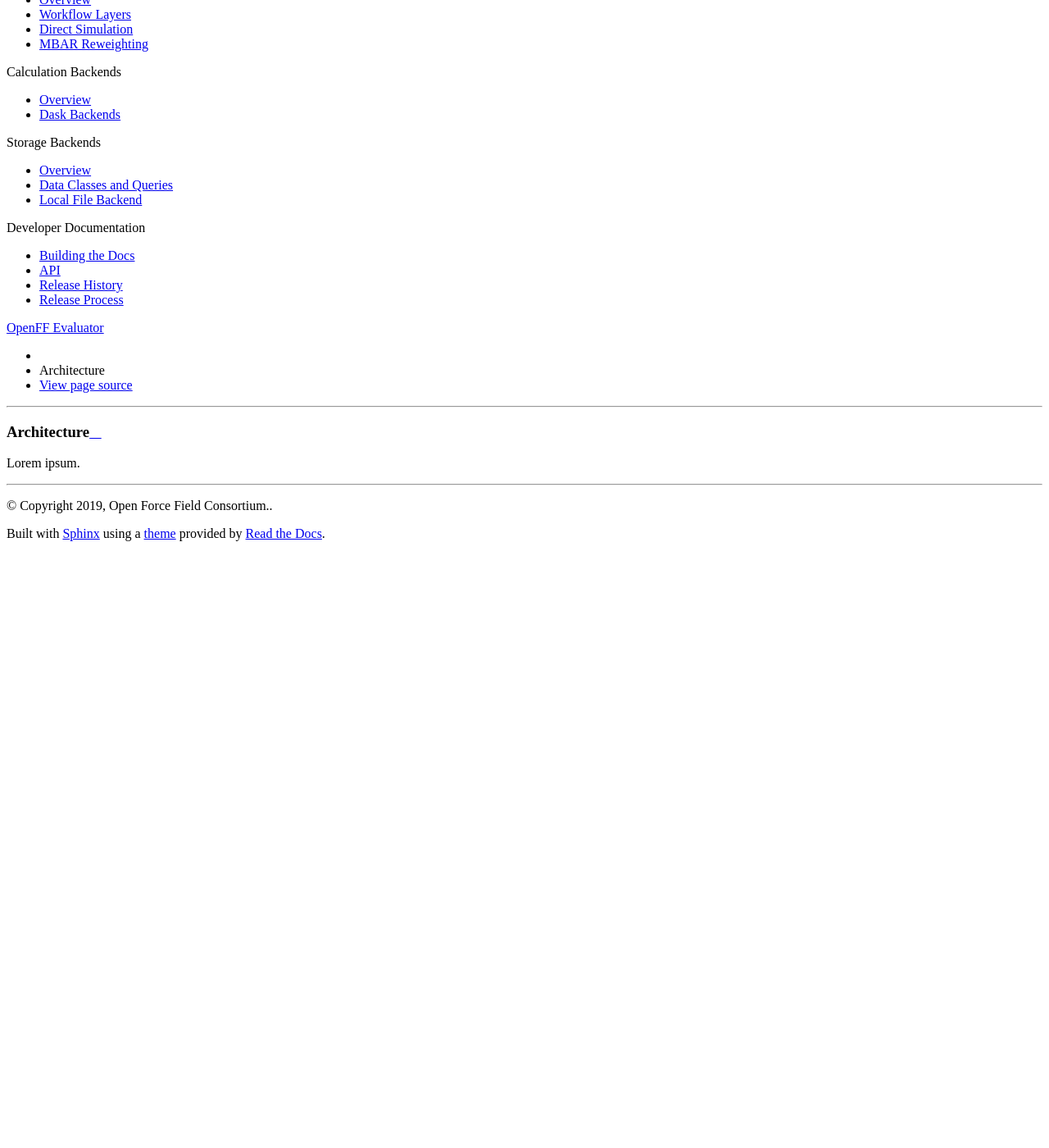
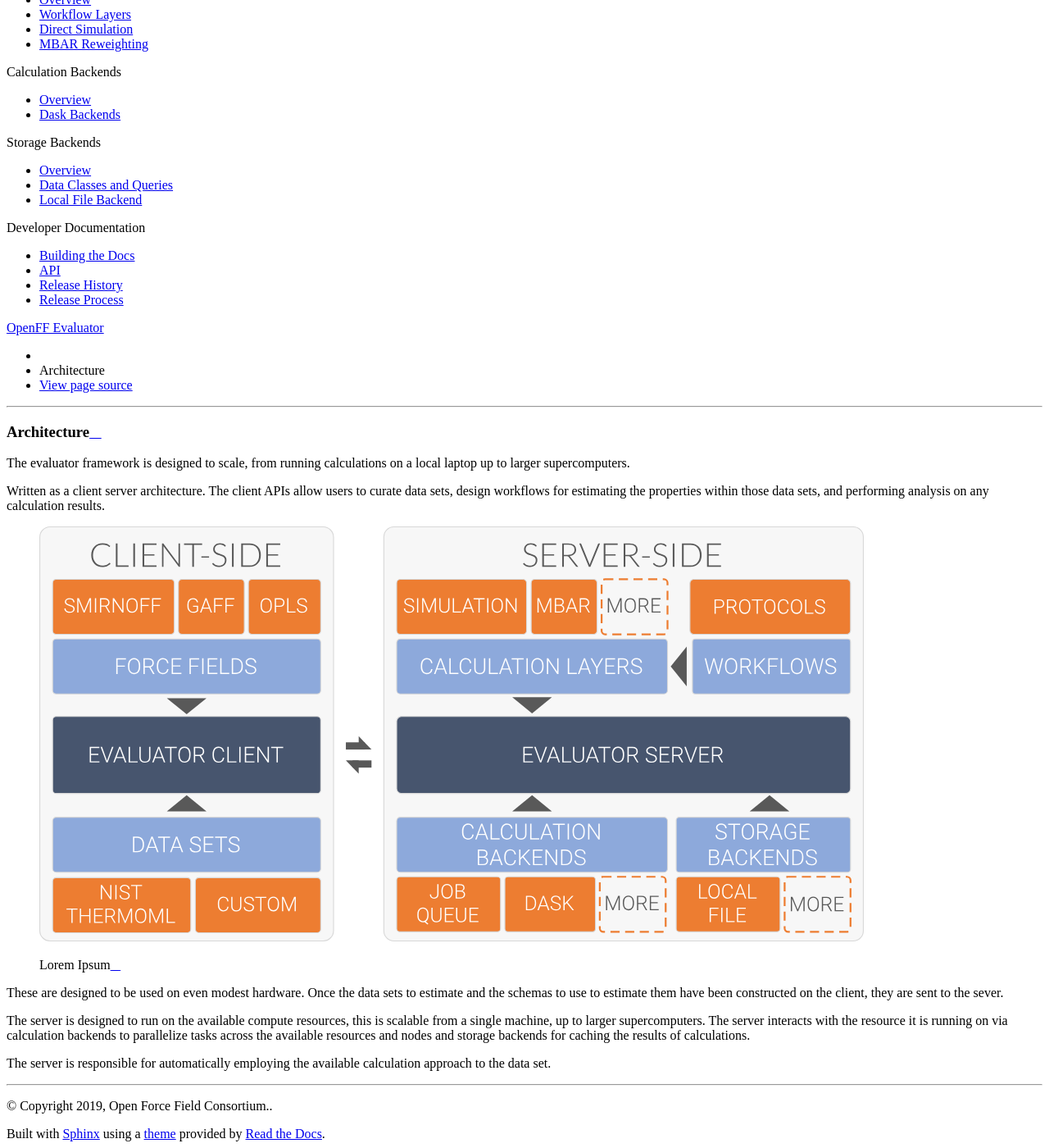
Before and after one commit to openforcefield/openff-evaluator, a Sphinx documentation site: the page built from docs/clientserver.rst, in a window 1280 px wide and 1400 px high, scrolled down 504 px. Shown: the whole window at 82% size. Built offline with Sphinx 7.4.7 and the Read the Docs theme 2.0.0, drawn with Linux system fonts in a browser that asks for light colours; before the commit the page ends 1172 px from its top, so only the background shows below that.

Commit message:
[WIP] Architecture docs.

```diff
--- a/docs/clientserver.rst
+++ b/docs/clientserver.rst
@@ -1,3 +1,22 @@
 Architecture
 ============
-Lorem ipsum.
+
+The evaluator framework is designed to scale, from running calculations on a local laptop up to larger supercomputers.
+
+Written as a client server architecture. The client APIs allow users to curate data sets, design workflows for
+estimating the properties within those data sets, and performing analysis on any calculation results.
+
+.. figure:: _static/img/architecture.svg
+    :align: center
+    :width: 85%
+
+    Lorem Ipsum
+
+These are designed to be used on even modest hardware. Once the data sets to estimate and the schemas to use to estimate
+them have been constructed on the client, they are sent to the sever.
+
+The server is designed to run on the available compute resources, this is scalable from a single machine, up to larger
+supercomputers. The server interacts with the resource it is running on via calculation backends to parallelize tasks
+across the available resources and nodes and storage backends for caching the results of calculations.
+
+The server is responsible for automatically employing the available calculation approach to the data set.
```
Also changed, not shown: docs/_static/img/architecture.svg (added).
